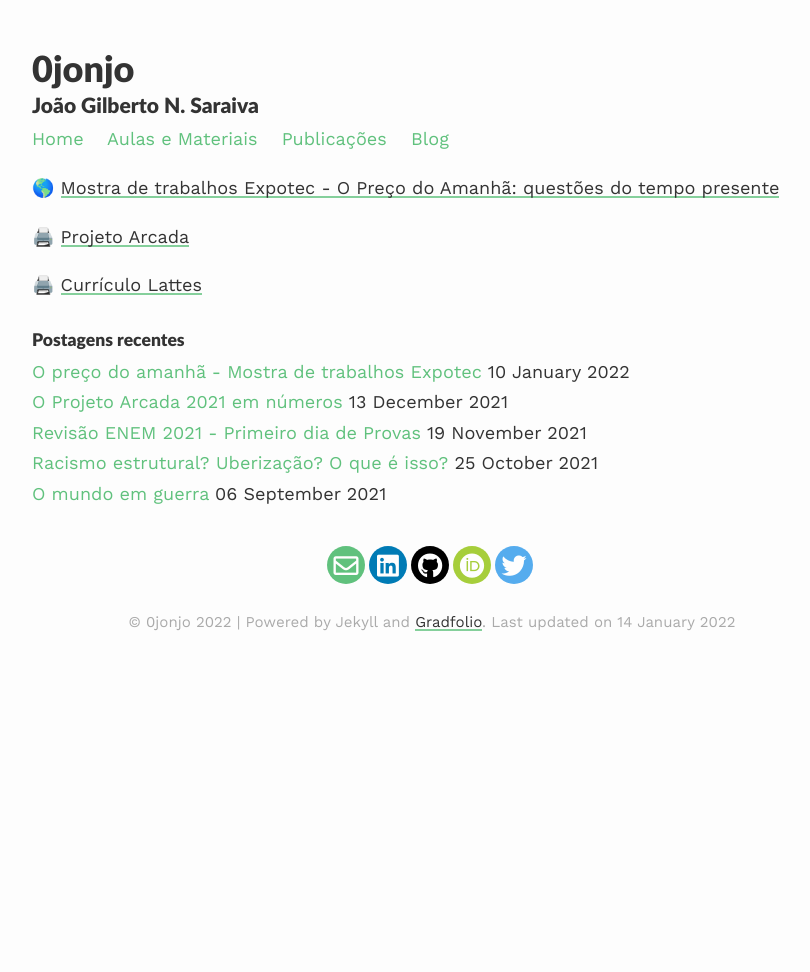
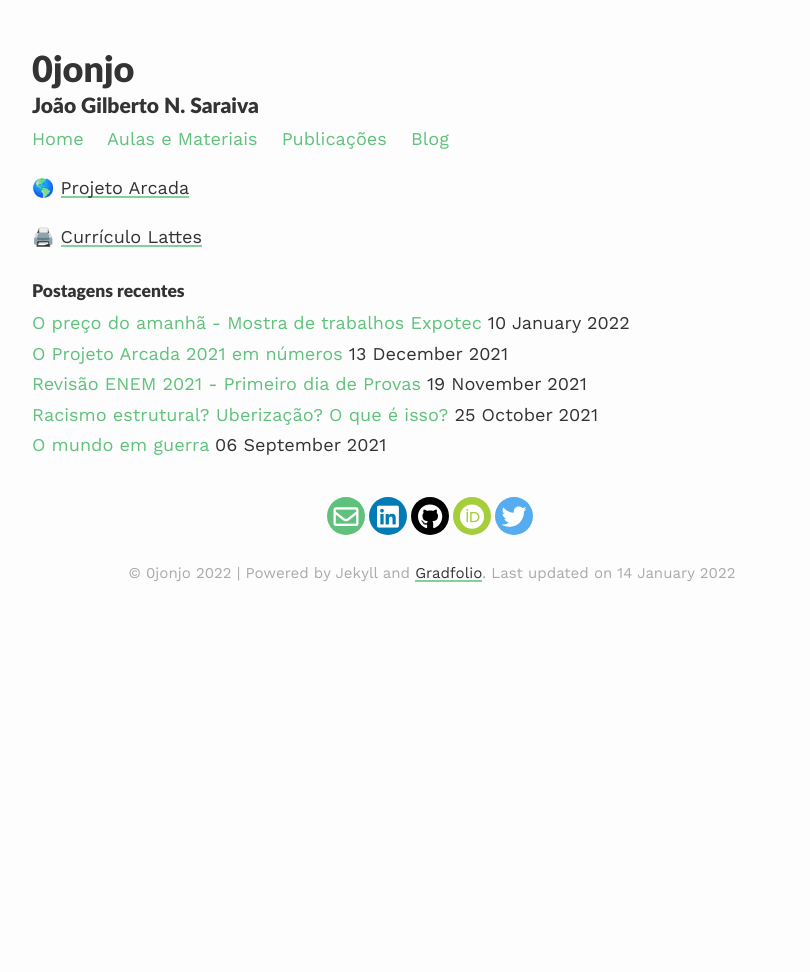
Before and after one commit to 0jonjo/0jonjo.github.io, a Jekyll site: the page built from index.md, in a window 1280 px wide. Shown: the whole page, without its empty margins (208-1018 px from the left). Built offline with Jekyll 4.4.1, drawn with Linux system fonts in a browser that asks for light colours; nearby versions of some CDN libraries.

Commit message:
re-adjust index after Expotec

```diff
--- a/index.md
+++ b/index.md
@@ -7,8 +7,6 @@ profile:
 published: true
 ---
 
-🌎 [Mostra de trabalhos Expotec - O Preço do Amanhã: questões do tempo presente](https://www.notion.so/joaogilberto/Mostra-de-Trabalhos-O-Pre-o-do-Amanh-quest-es-do-tempo-presente-f5d03c7d84c44341bb59d54ad2597959)
-
-🖨️ [Projeto Arcada](https://0jonjo.github.io/arcada/)
+🌎 [Projeto Arcada](https://0jonjo.github.io/arcada/)
 
 🖨️ [Currículo Lattes](http://lattes.cnpq.br/5459229452533929)
```
